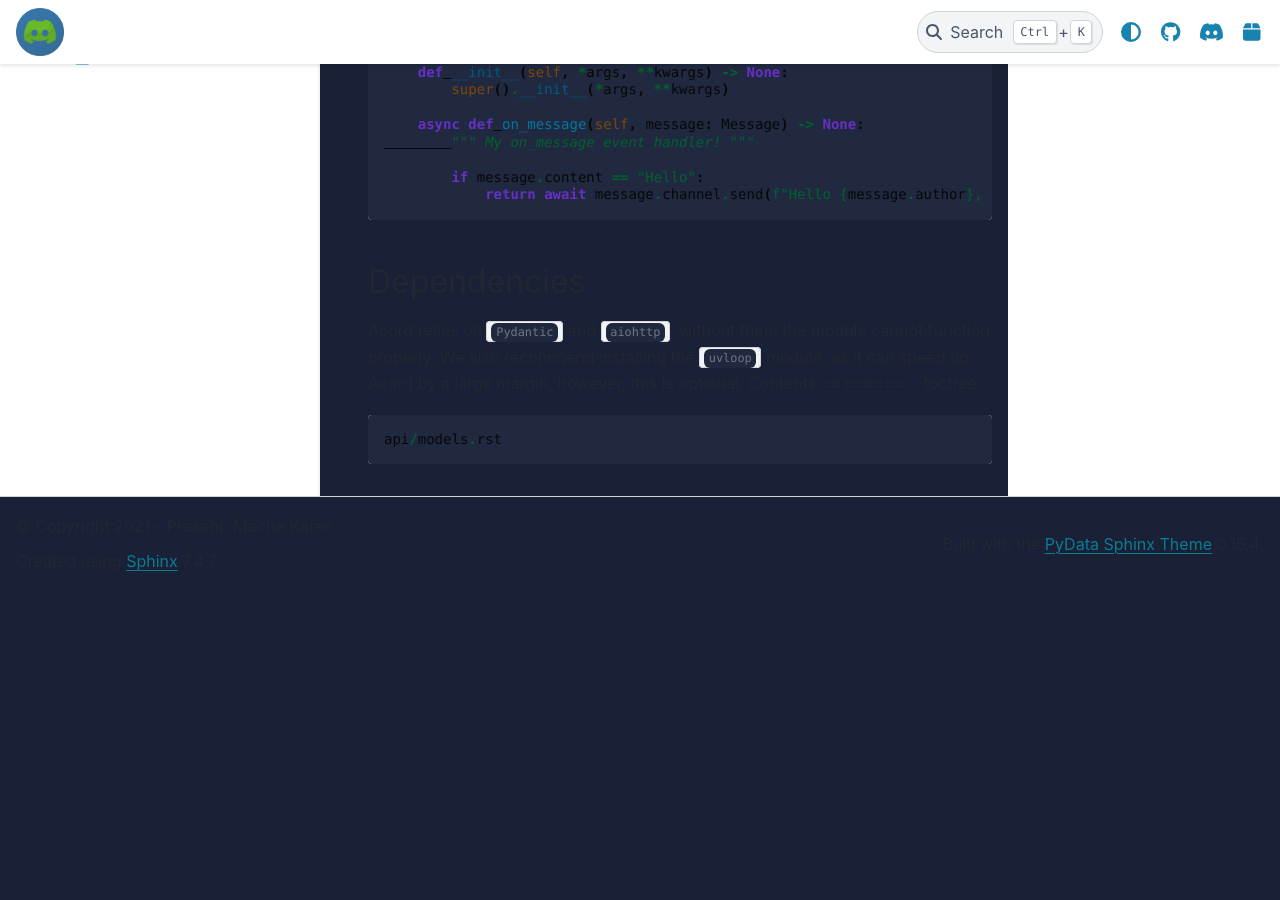
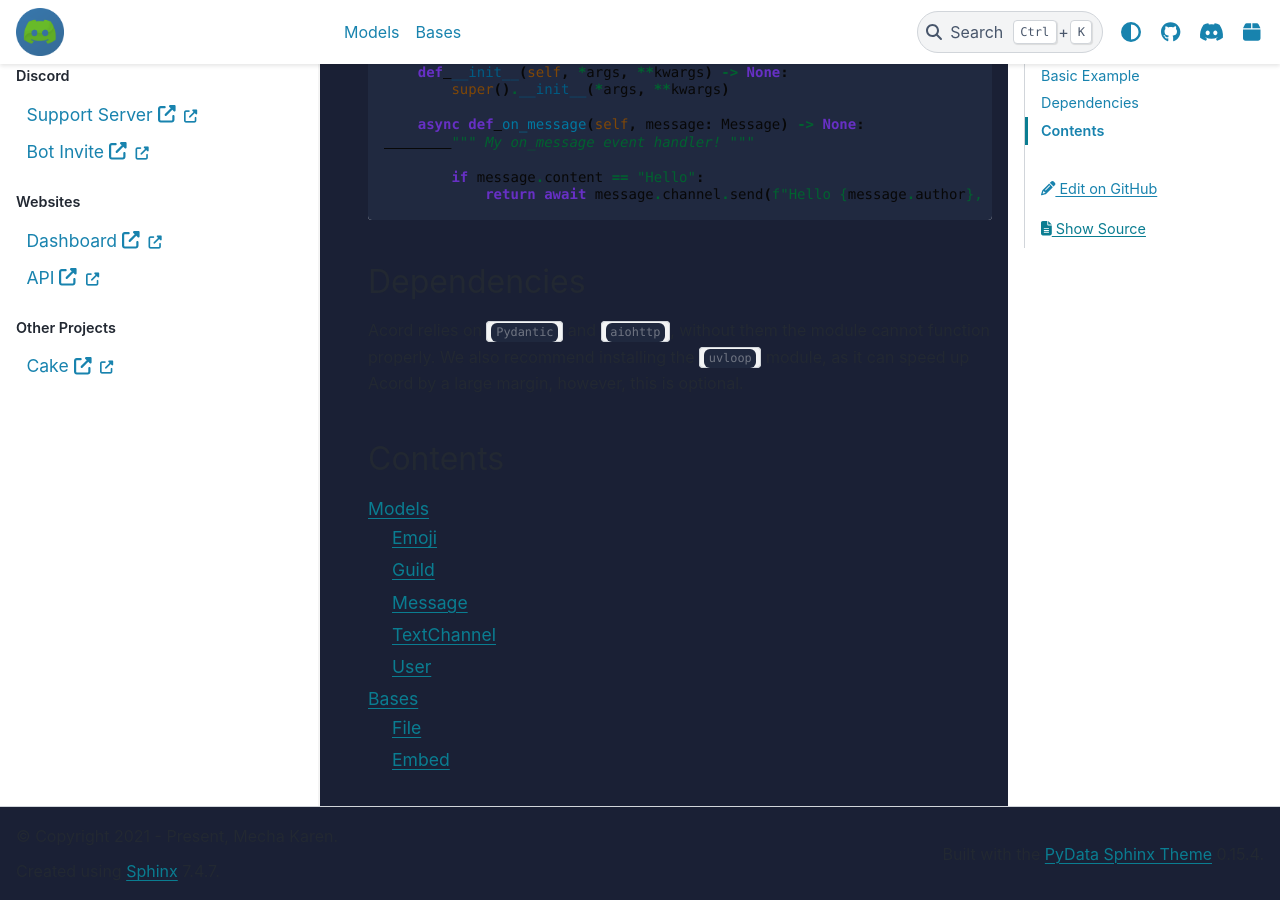
Before and after one commit to Mecha-Karen/acord, a Sphinx documentation site: the page built from docs/source/index.rst, in a window 1280 px wide and 900 px high, scrolled down 715 px. Built offline with Sphinx 7.4.7 and the PyData theme 0.15.4, drawn with Linux system fonts in a browser that asks for light colours; before the commit the page ends 1305 px from its top, so only the background shows below that.

Commit message:
Add bases to toctree

```diff
--- a/docs/source/index.rst
+++ b/docs/source/index.rst
@@ -59,8 +59,10 @@ Dependencies
 ============
 Acord relies on ``Pydantic`` and ``aiohttp``, without them the module cannot function properly.
 We also recommend installing the ``uvloop`` module, as it can speed up Acord by a large margin, however, this is optional.
+
 Contents
 ========
 .. toctree::
 
     api/models.rst
+    api/bases.rst
```
